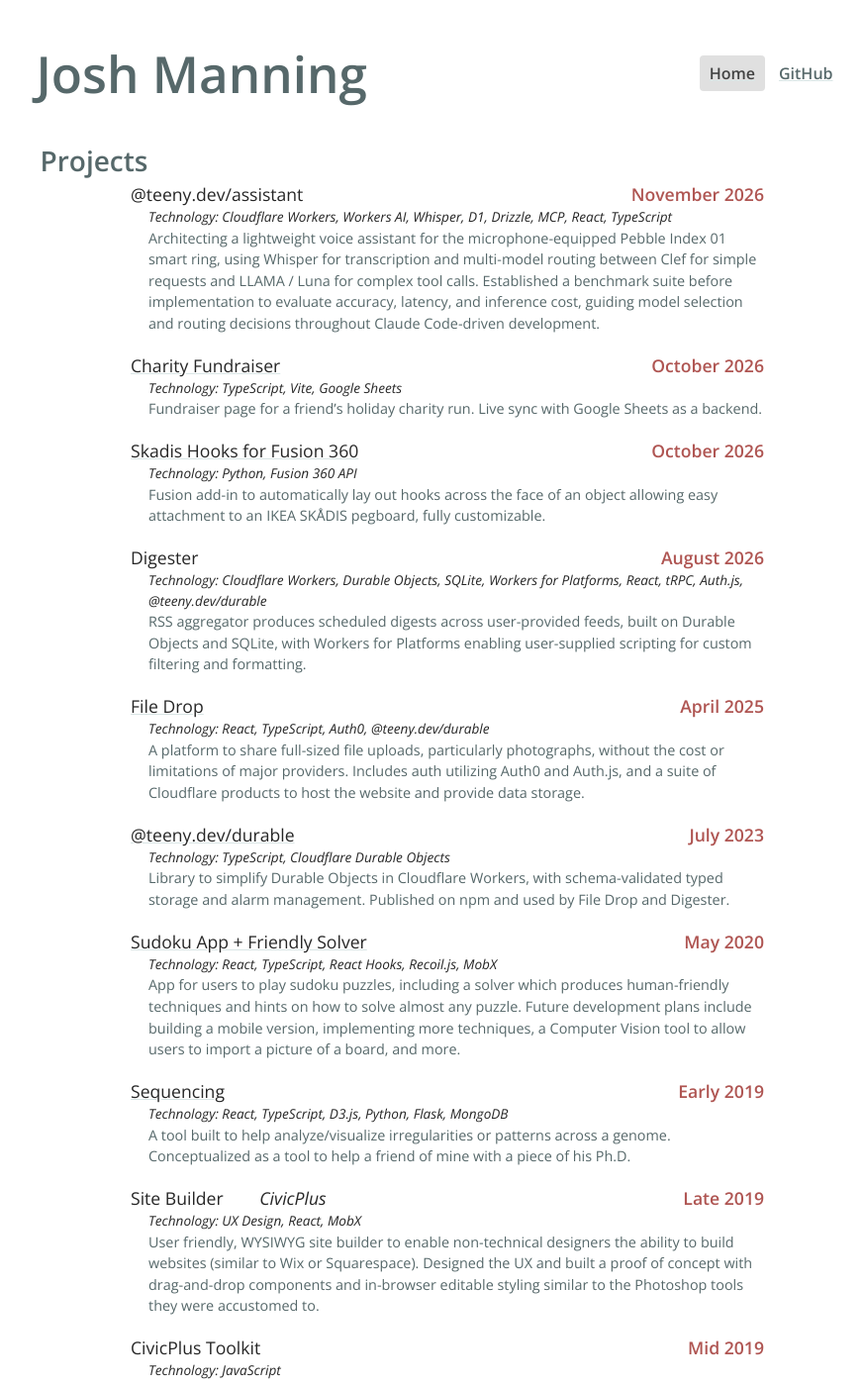
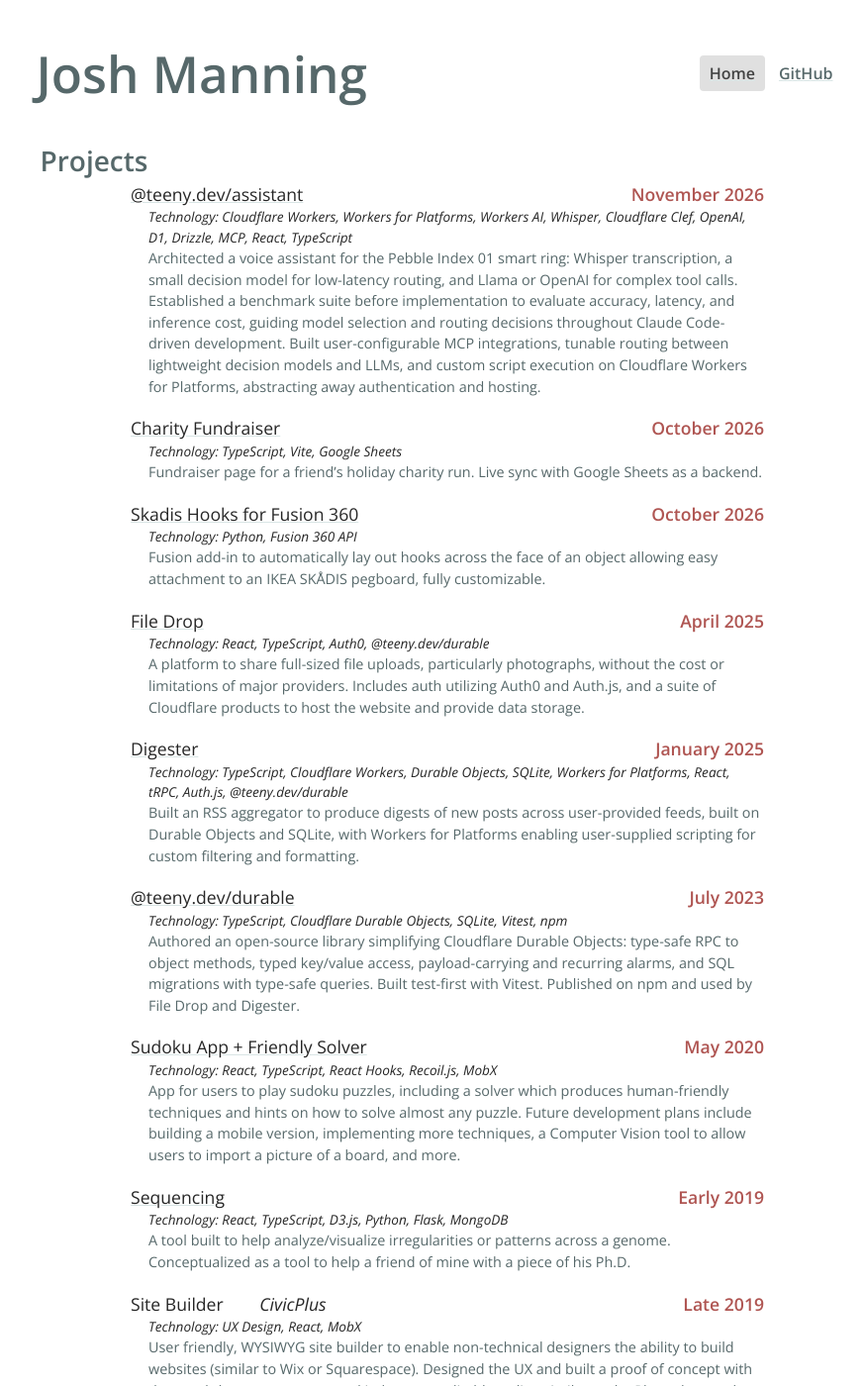
Before and after one commit to its-jman/jman.me, a Jekyll site: the page built from docs/index.html, in a window 1280 px wide and 1400 px high. Shown: the whole window at 99% size, without its empty margins (188-1061 px from the left). Built offline with Jekyll 4.4.1, drawn with Linux system fonts in a browser that asks for light colours; some of the changed text lies outside the part shown.

Commit message:
Align project descriptions with resume and date Digester January 2025
Co-Authored-By: Claude Opus 5.5 <noreply@anthropic.com>

```diff
--- a/docs/_data/projects.yml
+++ b/docs/_data/projects.yml
@@ -1,12 +1,15 @@
 ---
 - name: "@teeny.dev/assistant"
+  repository: https://assistant.teeny.dev/
   date: "November 2026"
-  tech: Cloudflare Workers, Workers AI, Whisper, D1, Drizzle, MCP, React, TypeScript
+  tech: Cloudflare Workers, Workers for Platforms, Workers AI, Whisper, Cloudflare Clef, OpenAI, D1, Drizzle, MCP, React, TypeScript
   description: |-
-    Architecting a lightweight voice assistant for the microphone-equipped Pebble Index 01 smart ring, using Whisper
-    for transcription and multi-model routing between Clef for simple requests and LLAMA / Luna for complex tool calls.
-    Established a benchmark suite before implementation to evaluate accuracy, latency, and inference cost, guiding
-    model selection and routing decisions throughout Claude Code-driven development.
+    Architected a voice assistant for the Pebble Index 01 smart ring: Whisper transcription, a small decision
+    model for low-latency routing, and Llama or OpenAI for complex tool calls. Established a benchmark suite
+    before implementation to evaluate accuracy, latency, and inference cost, guiding model selection and
+    routing decisions throughout Claude Code-driven development. Built user-configurable MCP integrations,
+    tunable routing between lightweight decision models and LLMs, and custom script execution on Cloudflare
+    Workers for Platforms, abstracting away authentication and hosting.
 
 - name: "Charity Fundraiser"
   repository: https://joey-fundraiser.pages.dev
@@ -23,13 +26,6 @@
     Fusion add-in to automatically lay out hooks across the face of an object allowing easy attachment to an
     IKEA SKÅDIS pegboard, fully customizable.
 
-- name: "Digester"
-  date: "August 2026"
-  tech: Cloudflare Workers, Durable Objects, SQLite, Workers for Platforms, React, tRPC, Auth.js, @teeny.dev/durable
-  description: |-
-    RSS aggregator produces scheduled digests across user-provided feeds, built on Durable Objects and SQLite,
-    with Workers for Platforms enabling user-supplied scripting for custom filtering and formatting.
-
 - name: "File Drop"
   repository: https://filedrop.jman.dev/drops/de55SuS2YyFU
   date: "April 2025"
@@ -38,13 +34,22 @@
     A platform to share full-sized file uploads, particularly photographs, without the cost or limitations of
     major providers. Includes auth utilizing Auth0 and Auth.js, and a suite of Cloudflare products to host the website and provide data storage.
 
+- name: "Digester"
+  repository: https://digester.jman.dev/
+  date: "January 2025"
+  tech: TypeScript, Cloudflare Workers, Durable Objects, SQLite, Workers for Platforms, React, tRPC, Auth.js, @teeny.dev/durable
+  description: |-
+    Built an RSS aggregator to produce digests of new posts across user-provided feeds, built on Durable Objects
+    and SQLite, with Workers for Platforms enabling user-supplied scripting for custom filtering and formatting.
+
 - name: "@teeny.dev/durable"
   repository: https://github.com/its-jman/teeny.dev/tree/main/packages/durable
   date: "July 2023"
-  tech: TypeScript, Cloudflare Durable Objects
+  tech: TypeScript, Cloudflare Durable Objects, SQLite, Vitest, npm
   description: |-
-    Library to simplify Durable Objects in Cloudflare Workers, with schema-validated typed storage
-    and alarm management. Published on npm and used by File Drop and Digester.
+    Authored an open-source library simplifying Cloudflare Durable Objects: type-safe RPC to object methods,
+    typed key/value access, payload-carrying and recurring alarms, and SQL migrations with type-safe queries.
+    Built test-first with Vitest. Published on npm and used by File Drop and Digester.
 
 - name: "Sudoku App + Friendly Solver"
   repository: https://github.com/its-jman/sudoku
@@ -76,16 +81,15 @@
   date: "Mid 2019"
   tech: JavaScript
   description: |-
-    A toolkit I built which introduced time savings of 12-16 hours per week for the webdev team at
-    CivicPlus. A key force in eliminating the need for my initial role.
+    Built a toolkit that cut government site delivery from 8+ hours to 2-4, removing so much of the work
+    that the role was never backfilled after I moved into a dedicated automation position.
 
 - name: "CivicPlus Imports"
   date: "Early 2020"
   tech: Node.js, MongoDB
   description: |-
-    A tool built to automate the import, validation, and cleaning of data from external providers.
-    For the initial clients, this tool handled nearly half a million records and eliminated **several hundred
-    hours** of manual data cleaning.
+    Replaced a manual data ingestion process consuming **400-600 content team hours** for a single large
+    client with tooling that cleaned, validated, and grouped a 500,000-row source in 30 minutes.
 
 - name: "Historical weather scraper"
   date: "Late 2019"
```
